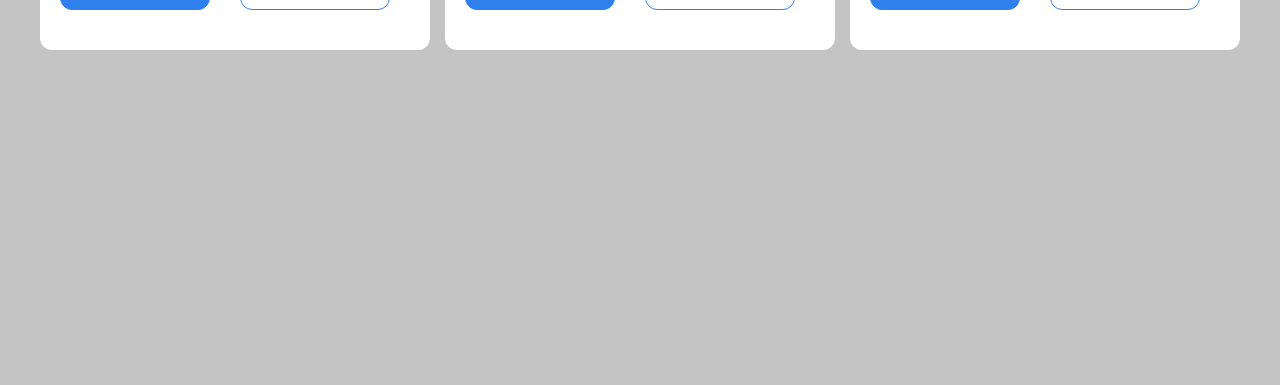
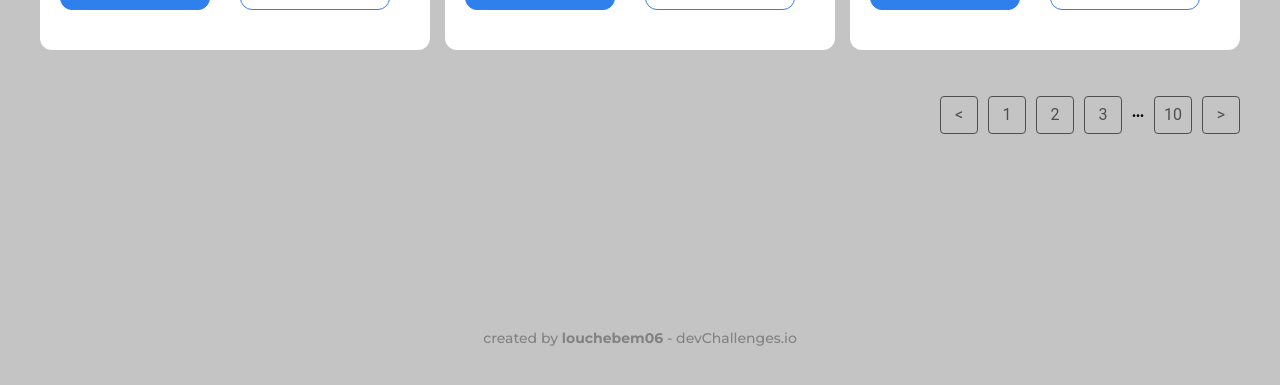
Before and after one commit to louchebem06/Portfolio-devchallenges.io, a SvelteKit app: page / in a window 1280 px wide. Shown: the part 2413-2798 px from the top of the page. Before the commit the page ends 2491 px from the top, so only its background shows below. Built offline with nearby package versions, Linux system fonts and the light colour scheme.

Commit message:
UPDATE: add pagging

```diff
--- a/src/routes/+page.svelte
+++ b/src/routes/+page.svelte
@@ -2,8 +2,10 @@
 	import Bio from './composant/Bio.svelte';
 	import Blog from './composant/Blog.svelte';
     import Experiences from './composant/Experiences.svelte';
+    import Footer from './composant/Footer.svelte';
 	import FrontEnd from './composant/FrontEnd.svelte'
     import Hobbies from './composant/Hobbies.svelte';
+    import Pagging from './composant/Pagging.svelte';
 	import Project from './composant/Project.svelte'
 	import Projects from './composant/Projects.svelte'
 
@@ -135,6 +137,14 @@
 			<Project {...project}/>
 		{/each}
 	</section>
+
+	<section>
+		<Pagging />
+	</section>
+
+	<section>
+		<Footer />
+	</section>
 </div>
 
 <style>
@@ -162,15 +172,4 @@
 		display: flex;
 		justify-content: space-between;
 	}
-
-	/*.first {
-		background-color: green;
-	}
-
-	.second {
-		display: flex;
-		flex-direction: column;
-		background-color: red;
-	} */
-
 </style>
--- /dev/null
+++ b/src/routes/composant/Footer.svelte
@@ -0,0 +1,23 @@
+<footer>
+	<p>created by <a href="#">louchebem06</a> - devChallenges.io</p>
+</footer>
+
+<style>
+	footer {
+		margin-top: 150px;
+		text-align: center;
+		font-family: 'Montserrat';
+		font-style: normal;
+		font-weight: 500;
+		font-size: 14px;
+		line-height: 17px;
+		text-align: center;
+		color: #828282;
+	}
+
+	a {
+		text-decoration: none;
+		font-weight: bold;
+		color: #828282;
+	}
+</style>
--- /dev/null
+++ b/src/routes/composant/PageButton.svelte
@@ -0,0 +1,31 @@
+<script lang="ts">
+	export let letter: string;
+	export let lien: string;
+</script>
+
+<a href="{lien}">
+	{letter}
+</a>
+
+<style>
+	a {
+		--size: 36px;
+		display: block;
+		width: var(--size);
+		height: var(--size);
+		line-height: var(--size);
+		border: 1px solid #4F4F4F;
+		text-align: center;
+		border-radius: 4px;
+		color: #4F4F4F;
+		text-decoration: none;
+		font-family: 'Roboto';
+		font-style: normal;
+		font-weight: 400;
+	}
+
+	a:hover {
+		border: 1px solid #2F80ED;
+		color: #2F80ED;
+	}
+</style>
--- /dev/null
+++ b/src/routes/composant/Pagging.svelte
@@ -0,0 +1,26 @@
+<script>
+    import PageButton from "./PageButton.svelte";
+
+</script>
+<div>
+	<PageButton letter="<" lien="#"/>
+	<PageButton letter="1" lien="#"/>
+	<PageButton letter="2" lien="#"/>
+	<PageButton letter="3" lien="#"/>
+	<p>...</p>
+	<PageButton letter="10" lien="#"/>
+	<PageButton letter=">" lien="#"/>
+</div>
+
+<style>
+	div {
+		display: flex;
+		gap: 10px;
+		justify-content: flex-end;
+		align-items: center
+	}
+	p {
+		font-weight: bold;
+		transform: translateY(-3px);
+	}
+</style>
```
